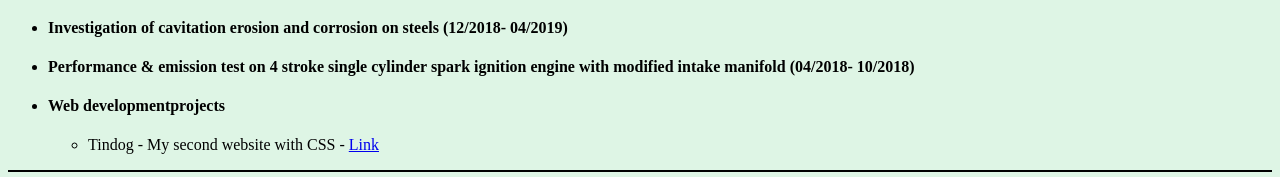
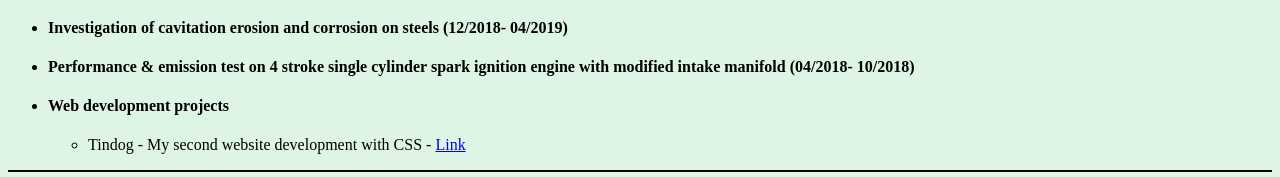
Before and after one commit to ramanuja-sreaus/CV, a plain HTML site: page index.html in a window 1280 px wide. Shown: the part 2127-2304 px from the top of the page. Drawn offline with Linux system fonts and the light colour scheme.

Commit message:
Update index.html

```diff
--- a/index.html
+++ b/index.html
@@ -106,9 +106,9 @@
 <p>The End-of-life of the product with overall product timeline was set by the product planning team. All the other teams such as prototype development, process planning, production, and sales teams worked in harmony and assessed the life cycle of E-bikes.</p>
 <li><h4>Investigation of cavitation erosion and corrosion on steels (12/2018- 04/2019)</h4></li>
 <li><h4>Performance & emission test on 4 stroke single cylinder spark ignition engine with modified intake manifold (04/2018- 10/2018)</h4></li>
-<li><h4>Web developmentprojects</h4></li>
+<li><h4>Web development projects</h4></li>
   <ul>
-<li><p> Tindog - My second website with CSS - <a href="https://ramanuja-sreaus.github.io/TinDog/">Link</a></p></li>
+<li><p> Tindog - My second website development with CSS - <a href="https://ramanuja-sreaus.github.io/TinDog/">Link</a></p></li>
 </ul>
 </ul>
 <hr>
```
